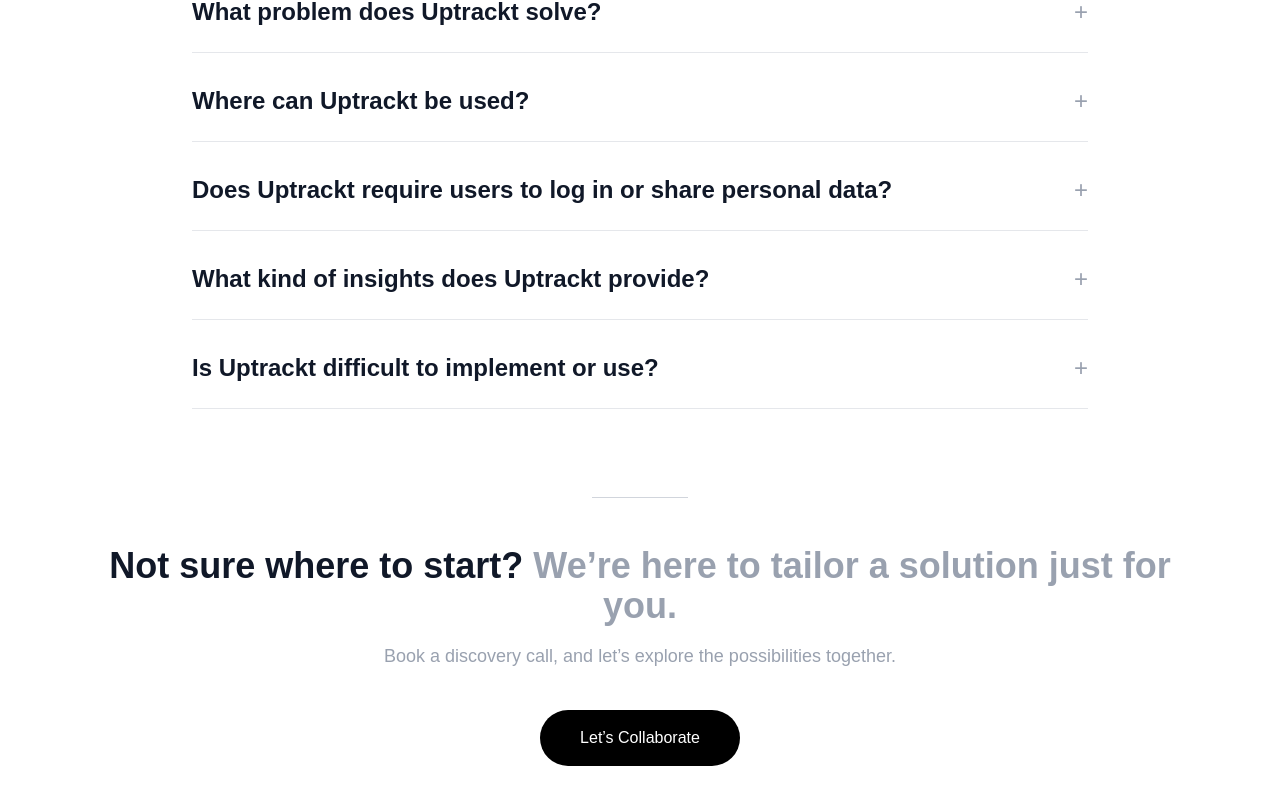
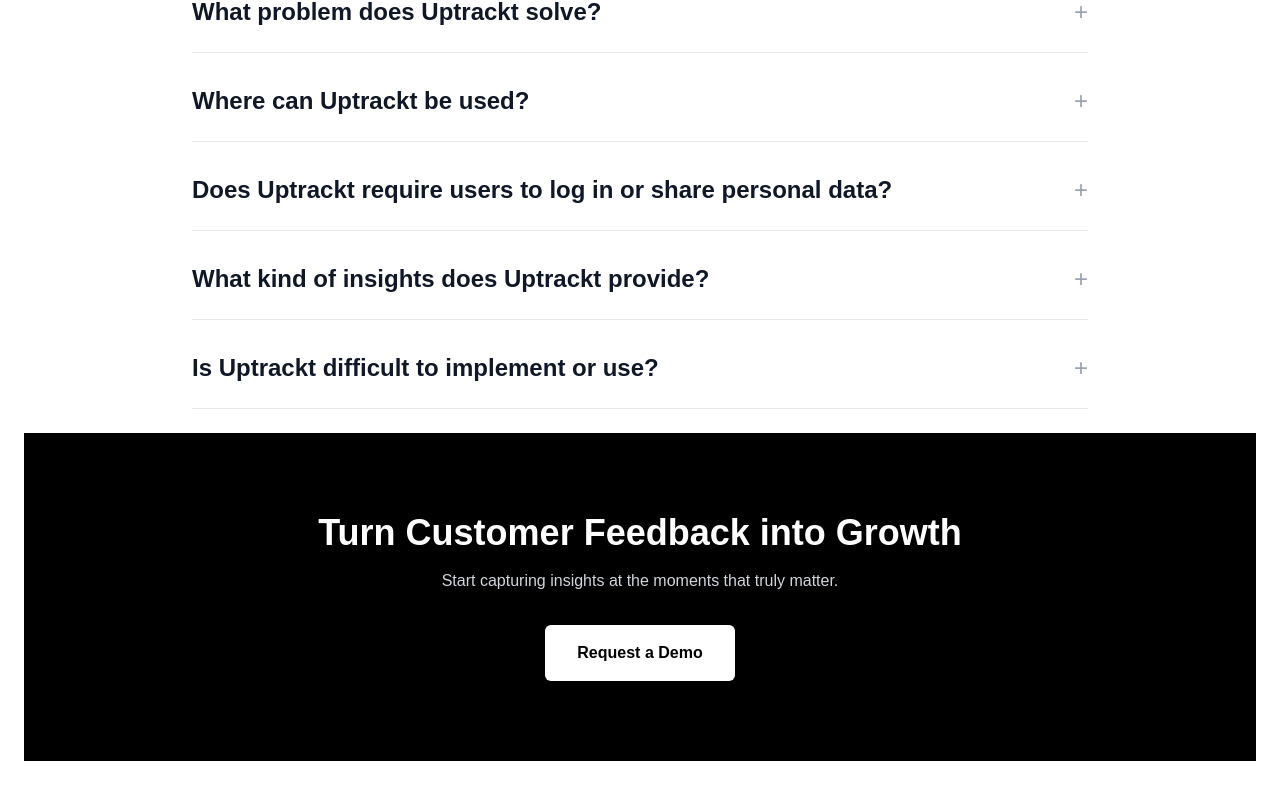
Before and after one commit to dushyantsinghbuckal/uptrackt-web, a Next.js app: page / in a window 1280 px wide. Shown: the part 3354-4159 px from the top of the page. After the commit the page ends 4115 px from the top, so only its background shows below. Built offline with nearby package versions, Linux system fonts and the light colour scheme.

Commit message:
Update page.tsx

```diff
--- a/app/page.tsx
+++ b/app/page.tsx
@@ -4,17 +4,18 @@
 import Capabilities from "./components/home/Capabilities";
 import WhyUptrackt from "./components/home/WhyUptrackt";
 import FaqSection from "./components/FaqSection";
+import FinalCTA from "./components/home/FinalCTA";
 
 export default function Home() {
   return (
     <main className="bg-white px-4 sm:px-6">
-      {/* HERO */}
+      {/* ================= HERO ================= */}
       <section className="mx-auto max-w-6xl pt-24 pb-28 text-center">
         <h1 className="text-4xl sm:text-5xl font-bold tracking-tight text-gray-900">
           Enterprise-ready Customer Experience Intelligence
         </h1>
 
-        <p className="mt-6 mx-auto max-w-3xl text-lg text-gray-600">
+        <p className="mt-6 mx-auto max-w-3xl text-base sm:text-lg text-gray-600">
           Capture customer feedback at critical moments across the retail and
           e-commerce journey. Identify friction, act faster, and drive
           measurable growth.
@@ -23,50 +24,31 @@
 
       <TestimonialsPreview />
 
+      {/* ================= TRUSTED BY ================= */}
       <section className="py-16">
         <TrustedBy />
       </section>
 
+      {/* ================= HOW IT WORKS ================= */}
       <section className="bg-gray-50 py-20">
         <HowItWorksSection />
       </section>
 
+      {/* ================= WHY UPTRACKT ================= */}
       <section className="py-20">
         <WhyUptrackt />
       </section>
 
+      {/* ================= CAPABILITIES ================= */}
       <section className="py-20">
         <Capabilities />
       </section>
 
+      {/* ================= FAQs ================= */}
       <FaqSection />
 
-      {/* FINAL CTA */}
-      <section className="mx-auto max-w-6xl px-6 py-16 text-center">
-        <div className="mx-auto mb-12 h-px w-24 bg-gray-300" />
-
-        <h2 className="text-3xl md:text-4xl font-semibold text-gray-900">
-          Not sure where to start?{" "}
-          <span className="text-gray-400">
-            We’re here to tailor a solution just for you.
-          </span>
-        </h2>
-
-        <p className="mt-4 mx-auto max-w-3xl text-lg text-gray-400">
-          Book a discovery call, and let’s explore the possibilities together.
-        </p>
-
-        <div className="mt-10">
-          <a
-            href="/request-demo"
-            className="inline-flex items-center justify-center rounded-full bg-black px-10 py-4 text-base font-medium text-white transition hover:bg-gray-900"
-          >
-            Let’s Collaborate
-          </a>
-        </div>
-
-        <div className="mx-auto mt-12 h-px w-24 bg-gray-300" />
-      </section>
+      {/* ================= CTA ================= */}
+      <FinalCTA />
     </main>
   );
 }
```
